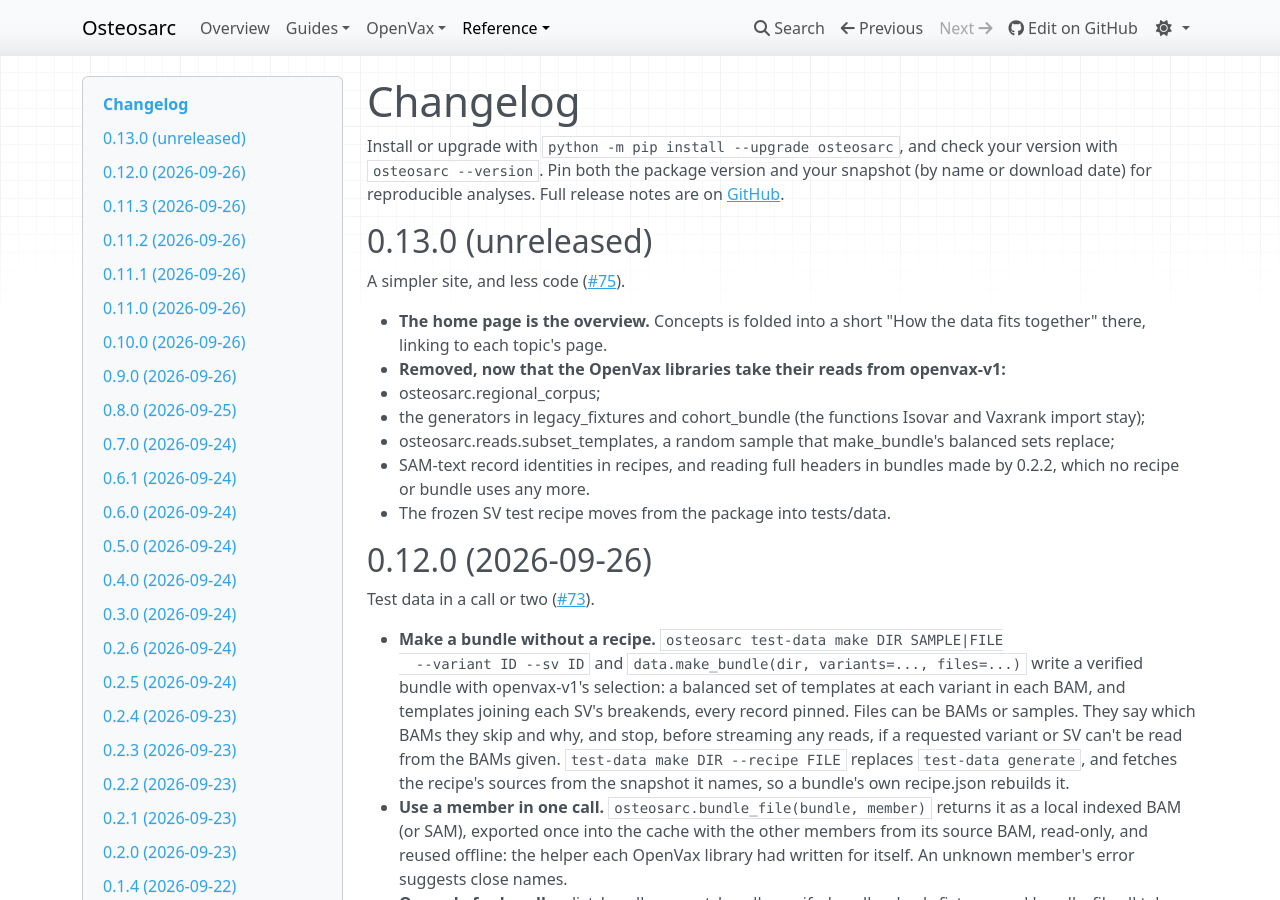
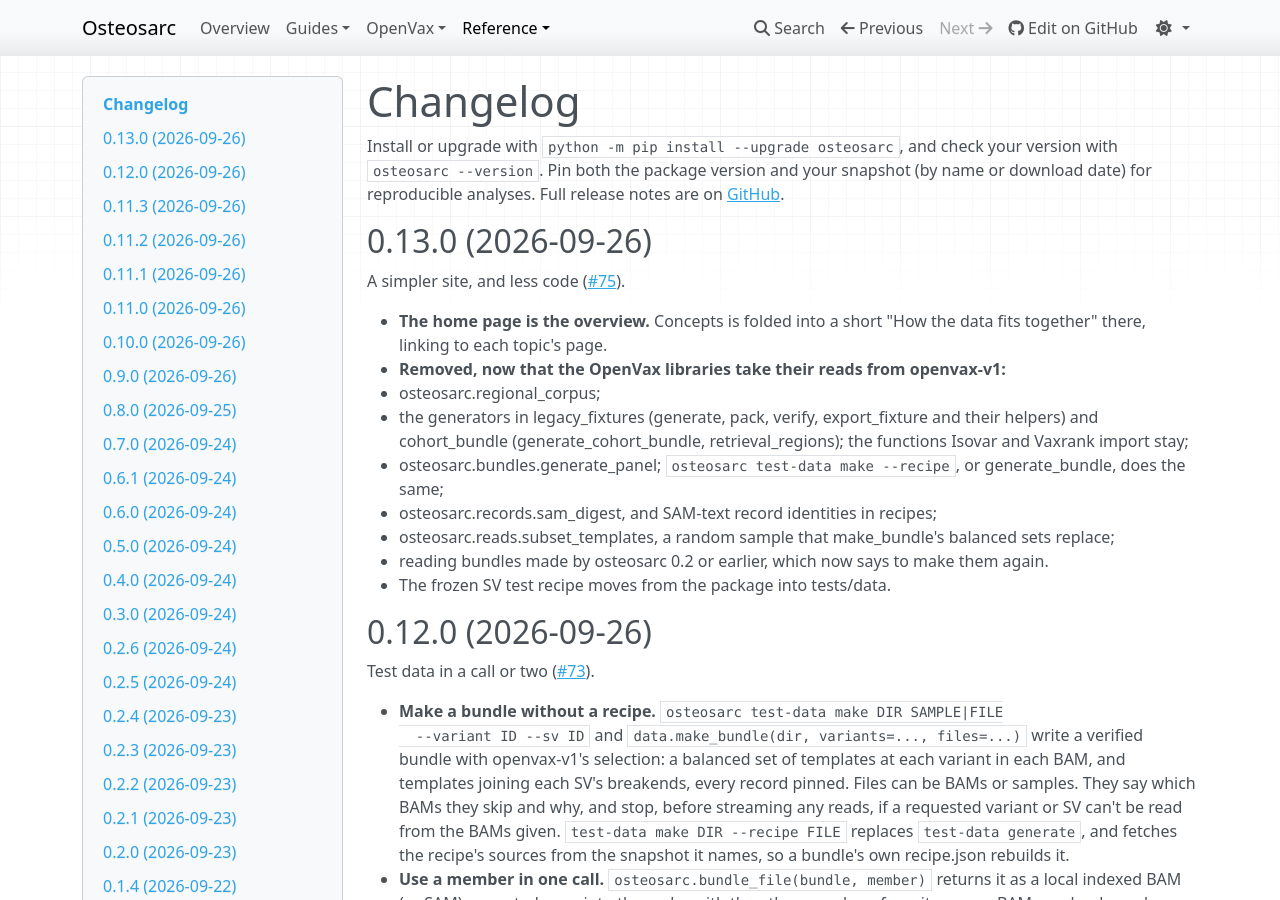
Before and after one commit to iskandr/osteosarc, an MkDocs documentation site: the page built from docs/changelog.md, in a window 1280 px wide and 900 px high. Built offline with MkDocs 1.6.1, drawn with Linux system fonts in a browser that asks for light colours; nearby versions of some CDN libraries.

Commit message:
Address review of #76
- Test the header check again, and say plainly that a bundle made by
  osteosarc 0.2 or earlier must be made again.
- select_fixture_records rejects other record encodings itself.
- Test the legacy_fixtures helpers Isovar imports; its docstring says so.
- /concepts/ points old links at the Overview; the Overview says to sync
  again for a new snapshot and lists SV candidates; testing.md lists the
  files build_test_fixtures.py reads; the changelog names every removal and
  is dated.

Claude-Session: https://claude.ai/code/session_01CcNHdiWgNhPGLmd4kDvG9G

```diff
--- a/docs/changelog.md
+++ b/docs/changelog.md
@@ -5,7 +5,7 @@ your version with `osteosarc --version`. Pin both the package version and your
 snapshot (by name or download date) for reproducible analyses. Full release notes are on
 [GitHub](https://github.com/iskandr/osteosarc/releases).
 
-## 0.13.0 (unreleased)
+## 0.13.0 (2026-09-26)
 
 A simpler site, and less code ([#75](https://github.com/iskandr/osteosarc/issues/75)).
 
@@ -13,12 +13,16 @@ A simpler site, and less code ([#75](https://github.com/iskandr/osteosarc/issues
   fits together" there, linking to each topic's page.
 - **Removed, now that the OpenVax libraries take their reads from openvax-v1:**
   - osteosarc.regional_corpus;
-  - the generators in legacy_fixtures and cohort_bundle (the functions Isovar and
-    Vaxrank import stay);
+  - the generators in legacy_fixtures (generate, pack, verify, export_fixture and
+    their helpers) and cohort_bundle (generate_cohort_bundle, retrieval_regions);
+    the functions Isovar and Vaxrank import stay;
+  - osteosarc.bundles.generate_panel; `osteosarc test-data make --recipe`, or
+    generate_bundle, does the same;
+  - osteosarc.records.sam_digest, and SAM-text record identities in recipes;
   - osteosarc.reads.subset_templates, a random sample that make_bundle's balanced
     sets replace;
-  - SAM-text record identities in recipes, and reading full headers in bundles made
-    by 0.2.2, which no recipe or bundle uses any more.
+  - reading bundles made by osteosarc 0.2 or earlier, which now says to make them
+    again.
 - The frozen SV test recipe moves from the package into tests/data.
 
 ## 0.12.0 (2026-09-26)
--- a/mkdocs.yml
+++ b/mkdocs.yml
@@ -10,6 +10,9 @@ theme:
   nav_style: light
   highlightjs: true
   hljs_languages: [python, bash]
+# concepts.md only points old links at the Overview.
+not_in_nav: |
+  /concepts.md
 nav:
   - Overview: index.md
   - Guides:
```
Also changed, not shown: README.md (+1 -1 lines), docs/concepts.md (added, +3 -0 lines), docs/index.md (+5 -4 lines), docs/testing.md (+6 -2 lines), 5 other files.
